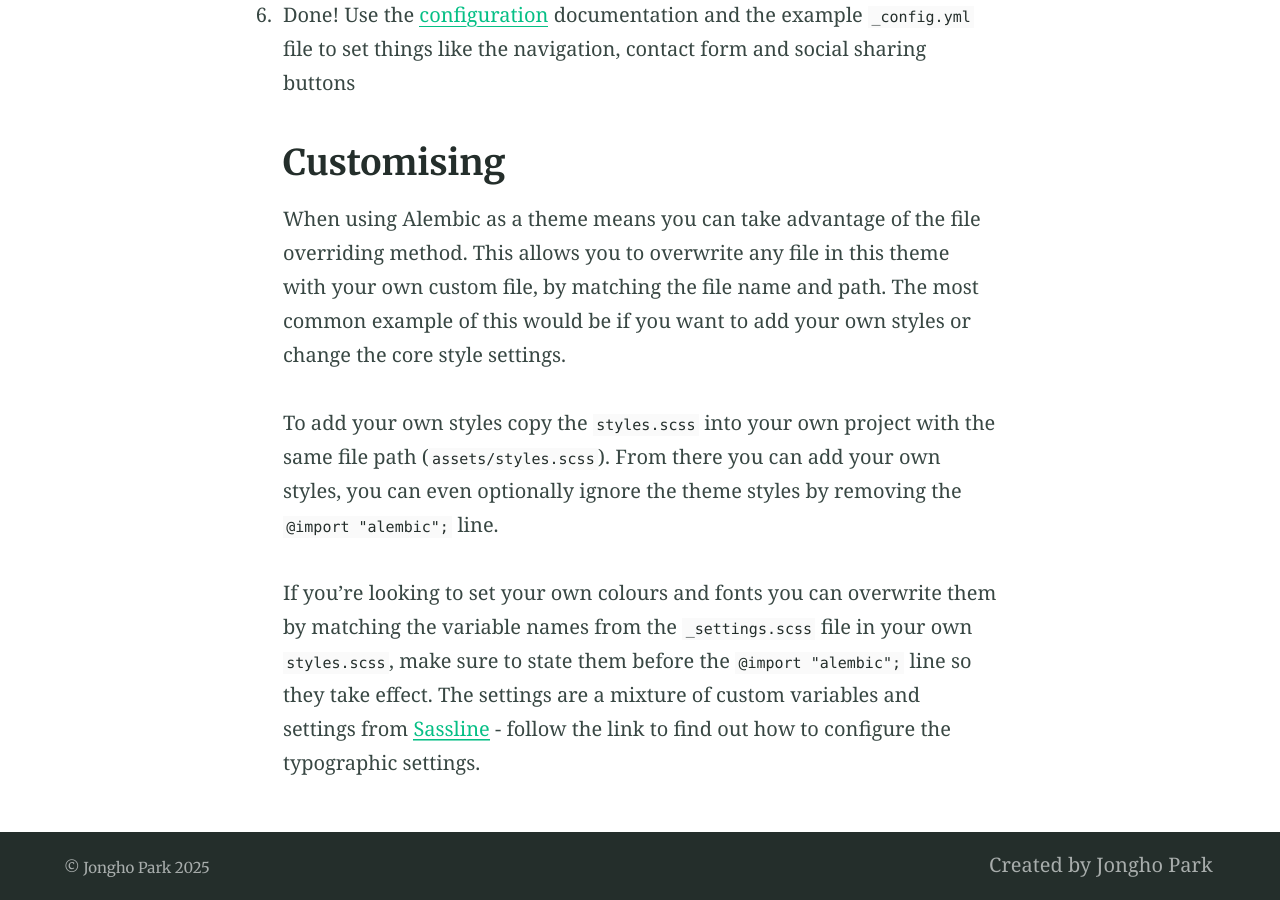
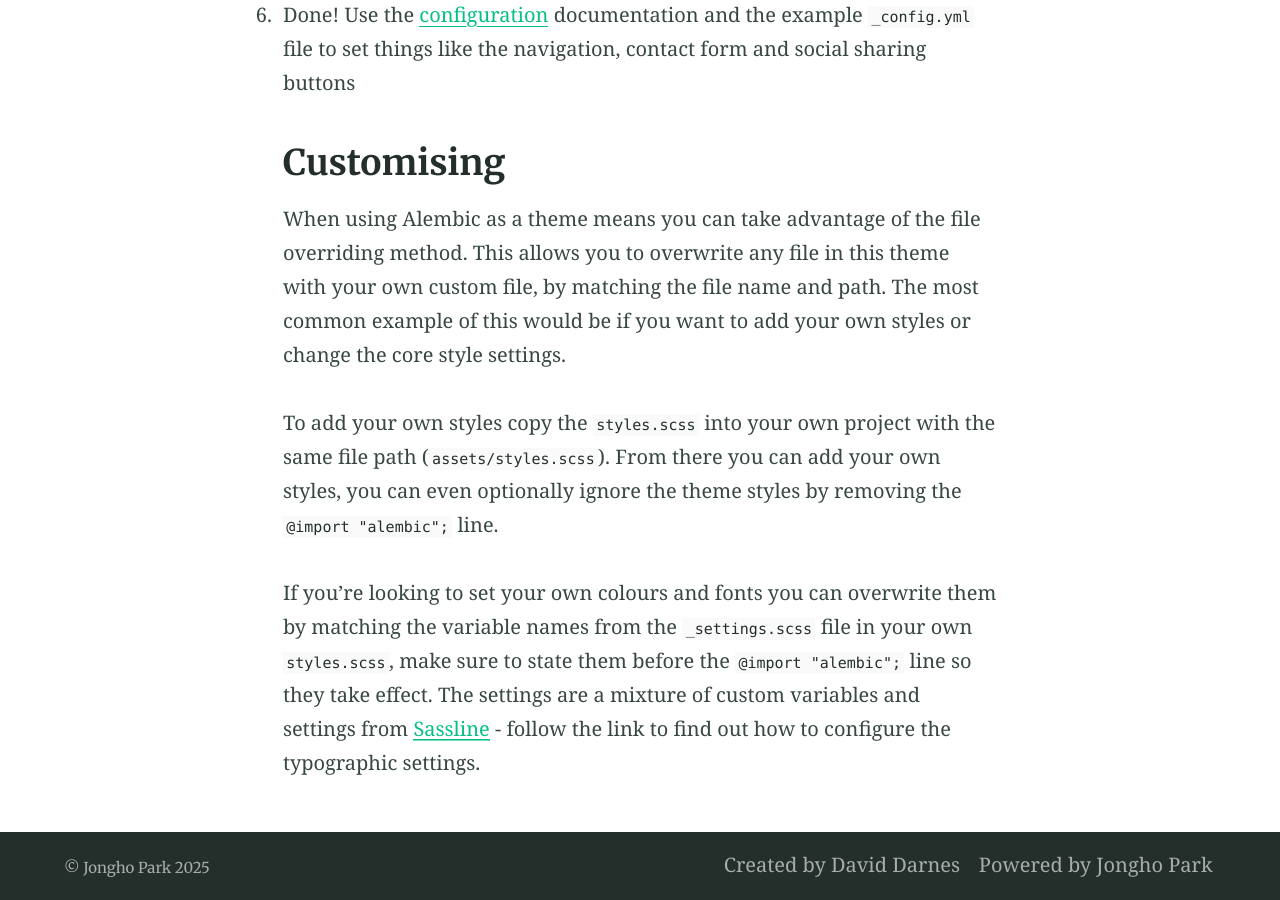
Before and after one commit to pjhbest0428/pjhbest0428.github.io, a Jekyll site: the page built from index.md, in a window 1280 px wide and 900 px high, scrolled down 4872 px. Built offline with Jekyll 4.4.1, drawn with Linux system fonts in a browser that asks for light colours.

Commit message:
modify _config.yml

```diff
--- a/_config.yml
+++ b/_config.yml
@@ -134,7 +134,9 @@ navigation_header:
 #   url: https://github.com/daviddarnes/alembic
 
 navigation_footer:
-- title: Created by Jongho Park
+- title: Created by David Darnes
+  url: https://darn.es
+- title: Powered by Jongho Park
   url: https://pjhbest0428.github.io
 
 social_links: # Appears in sidebar. Set the urls then uncomment and comment out as desired
```
